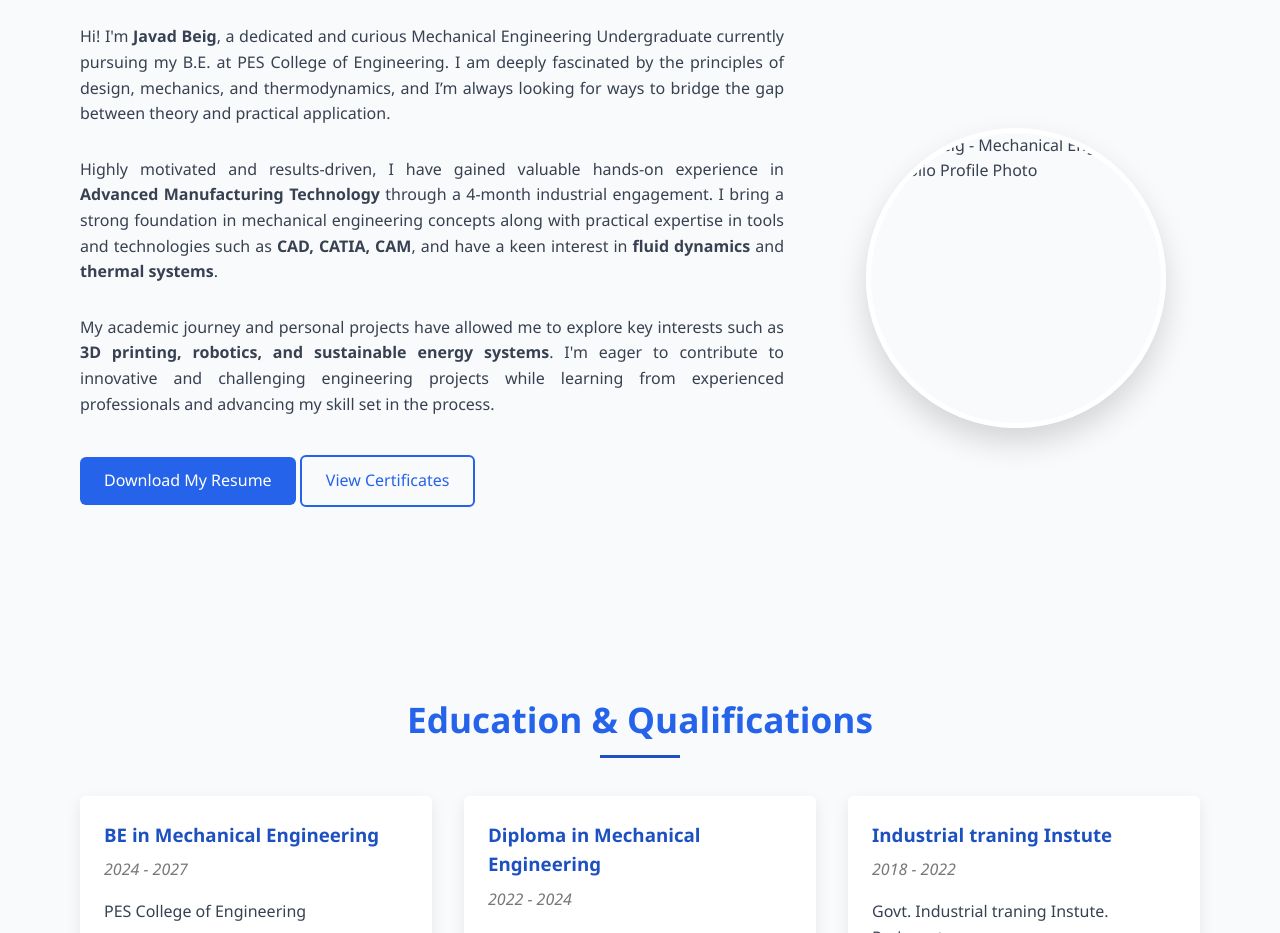
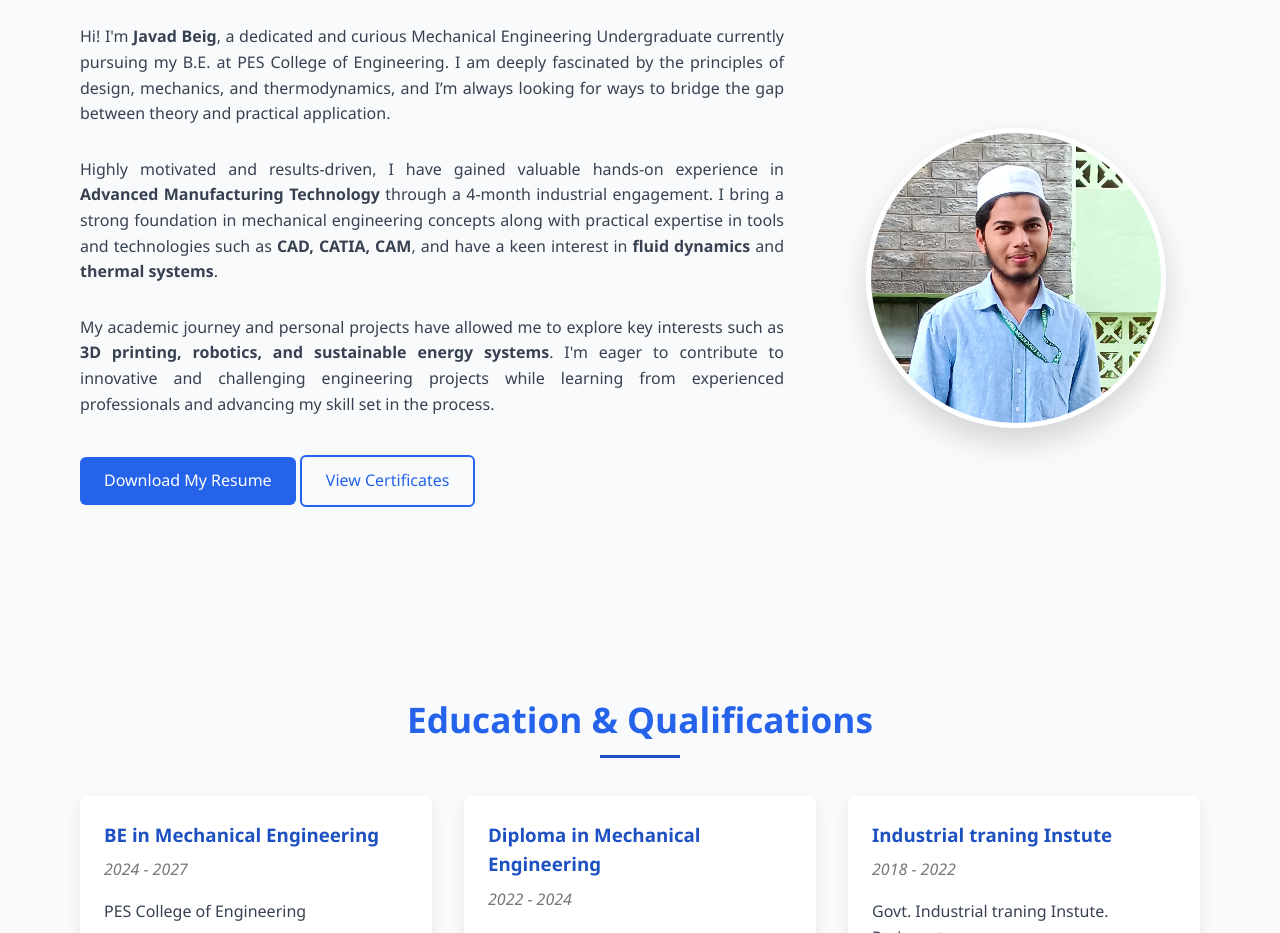
Before and after one commit to javad-beig/javad-beig, a plain HTML site: page index.html in a window 1280 px wide. Shown: the part 960-1893 px from the top of the page. Drawn offline with Linux system fonts and the light colour scheme.

Commit message:
Update index.html

```diff
--- a/index.html
+++ b/index.html
@@ -1191,7 +1191,7 @@
 
                 <div class="about-img-container">
                     <div class="about-img">
-                        <img src="assets/Profile.jpg"
+                        <img src="assets/profile/profile.jpg"
                             alt="Javad Beig - Mechanical Engineer Portfolio Profile Photo" loading="lazy">
                     </div>
                 </div>
```
